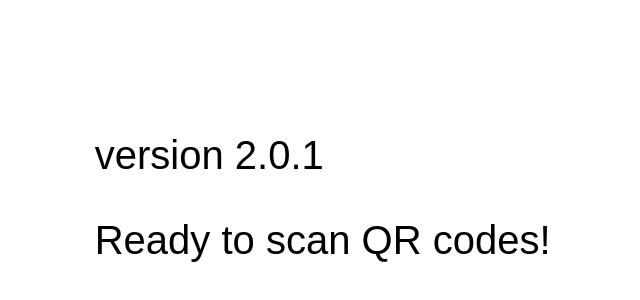
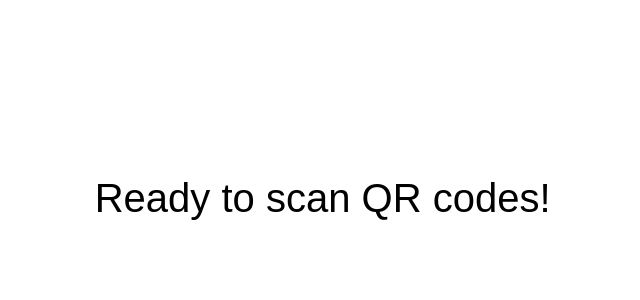
Before and after one commit to sqreen-reader/sqreen-reader, an Electron app: page src/index.html in a window 800 px wide. Shown: the part 174-474 px from the top of the page, without its empty margins (34-674 px from the left). Drawn offline with Linux system fonts and the light colour scheme.

Commit message:
removing version form index.html

```diff
--- a/src/index.html
+++ b/src/index.html
@@ -6,7 +6,6 @@
     <link rel="stylesheet" href="index.css">
   </head>
   <body>
-    <p>version 2.0.1</p>
     <p id="no-qr-code">Ready to scan QR codes!</p>
     <a id="qr-code" href="https://sqreen-reader.github.io/" target="_blank">https://sqreen-reader.github.io/</a>
     <img id="qr-code-image">
```
